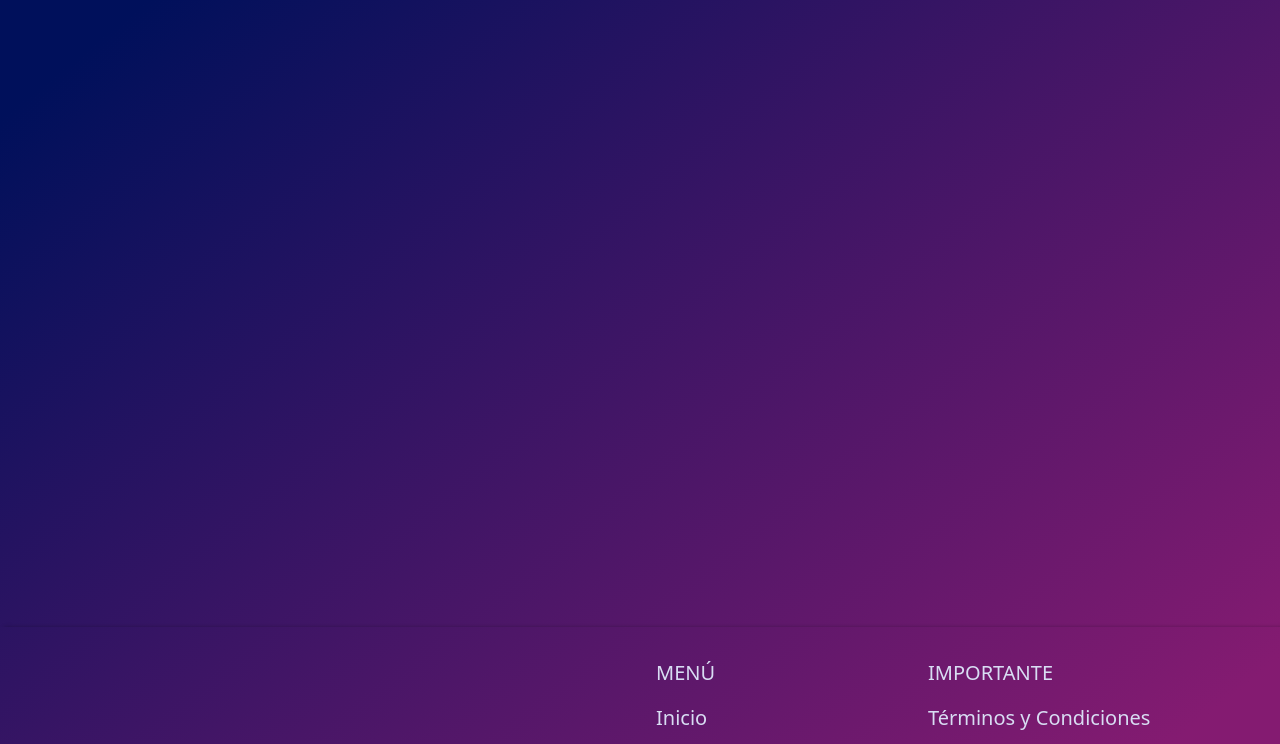
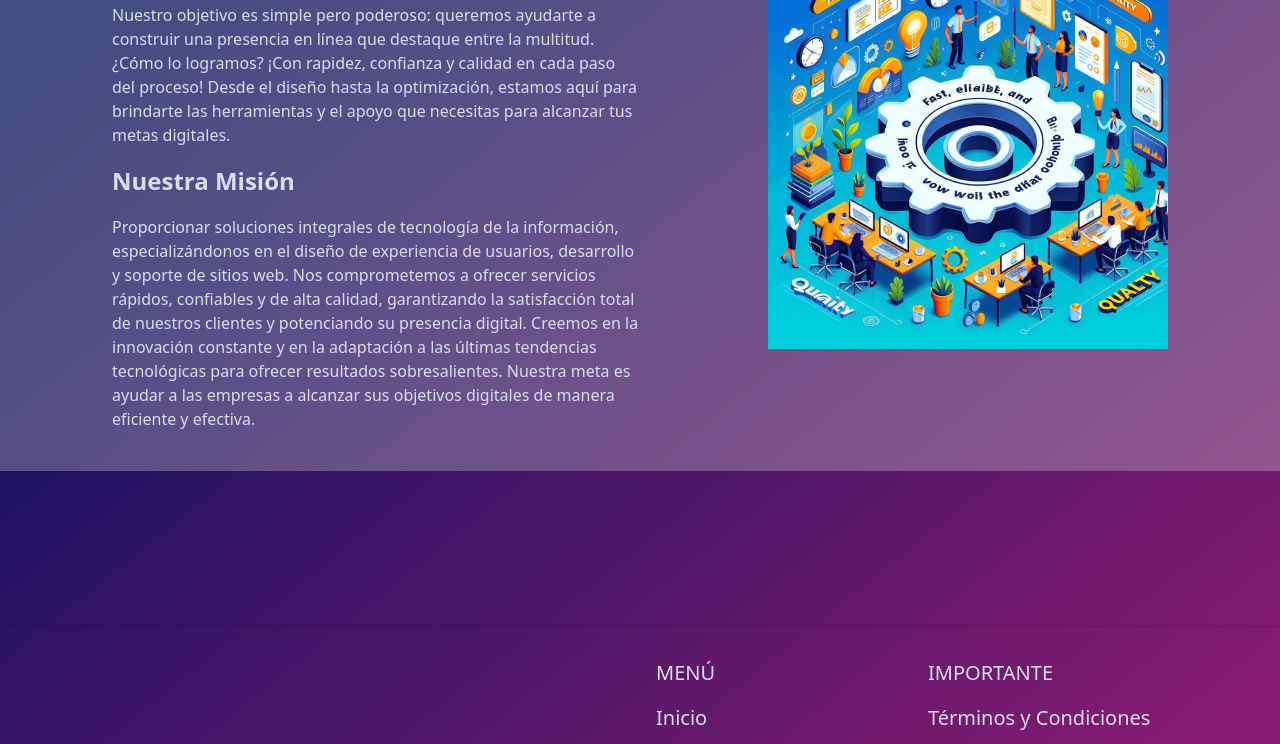
Before and after one commit to 911harm/vetekso-website, an Astro site: page /nosotros in a window 1280 px wide. Shown: the part 273-1017 px from the top of the page. Built offline with nearby package versions, Linux system fonts and the light colour scheme; Astro itself is replaced by a stand-in of ours; a web font is replaced by a local one.

Commit message:
Add MissionSection to Nosotros page

```diff
--- /dev/null
+++ b/src/components/pages/nosotros/MissionSection.astro
@@ -0,0 +1,44 @@
+---
+import { Image } from "astro:assets";
+---
+
+<section class="flex flex-col bg-translucent">
+  <div
+    class="w-full max-w-6xl px-6 sm:px-12 py-10 m-auto flex flex-col justify-center items-center gap-5 lg:flex-row lg:flex-row-reverse lg:gap-10 xl:gap-32"
+  >
+    <figure>
+      <Image
+        class="max-w-[200px] min-[500px]:max-w-[300px] lg:max-w-max"
+        src="/images/mission.png"
+        width="400"
+        height="400"
+        loading="eager"
+        alt="Imágen de misión de la empresa"
+      />
+    </figure>
+    <section class="flex flex-col gap-4">
+      <h2 class="text-center font-extrabold">
+        Crea tu Futuro Digital con Nosotros
+      </h2>
+      <p>
+        Nuestro objetivo es simple pero poderoso: queremos ayudarte a construir
+        una presencia en línea que destaque entre la multitud. ¿Cómo lo
+        logramos? ¡Con rapidez, confianza y calidad en cada paso del proceso!
+        Desde el diseño hasta la optimización, estamos aquí para brindarte las
+        herramientas y el apoyo que necesitas para alcanzar tus metas digitales.
+      </p>
+      <h3 class="font-extrabold">Nuestra Misión</h3>
+      <p>
+        Proporcionar soluciones integrales de tecnología de la información,
+        especializándonos en el diseño de experiencia de usuarios, desarrollo y
+        soporte de sitios web. Nos comprometemos a ofrecer servicios rápidos,
+        confiables y de alta calidad, garantizando la satisfacción total de
+        nuestros clientes y potenciando su presencia digital. Creemos en la
+        innovación constante y en la adaptación a las últimas tendencias
+        tecnológicas para ofrecer resultados sobresalientes. Nuestra meta es
+        ayudar a las empresas a alcanzar sus objetivos digitales de manera
+        eficiente y efectiva.
+      </p>
+    </section>
+  </div>
+</section>
--- a/src/pages/nosotros.astro
+++ b/src/pages/nosotros.astro
@@ -1,5 +1,8 @@
 ---
 import Layout from "../layouts/Layout.astro";
+import MissionSection from "../components/pages/nosotros/MissionSection.astro";
 ---
 
-<Layout title="VETEK SO - Nosotros" />
+<Layout title="VETEK SO - Nosotros">
+  <MissionSection />
+</Layout>
```
Also changed, not shown: public/images/mission.png (added).
